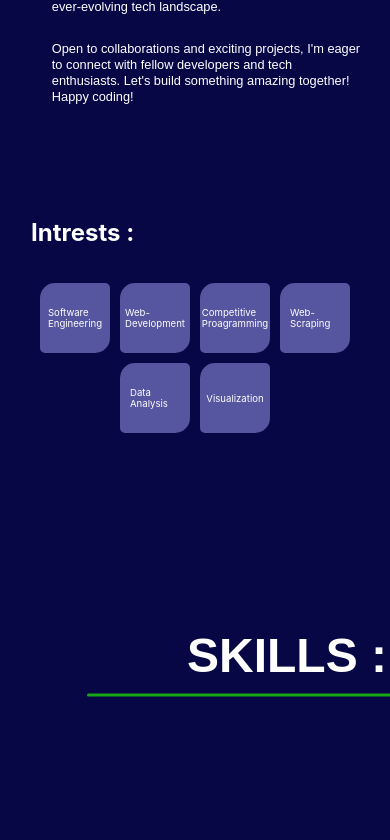
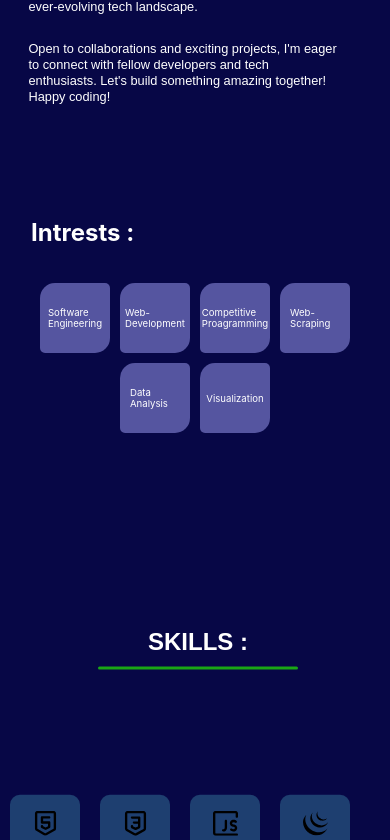
Before and after one commit to Vishesh-Paliwal/ReactPortfolio, a React (Create React App) app: page / in a window 390 px wide. Shown: the part 1155-1995 px from the top of the page. Built offline with nearby package versions, Linux system fonts and the light colour scheme.

Commit message:
page3 responsive

```diff
--- a/src/Page2/Page2.css
+++ b/src/Page2/Page2.css
@@ -22,7 +22,7 @@
     #txt {
         font-size: 1rem;
         line-height: 1.2rem;
-        transform: translate(-28vw, -5vh);
+        transform: translate(-34vw, -5vh);
         margin: 0 10px;
     }
 
--- a/src/Page3/Skills.css
+++ b/src/Page3/Skills.css
@@ -28,3 +28,41 @@
     transform: translateY(20vh);
     flex-wrap: wrap;
 }
+
+@media only screen and (max-width: 600px) {
+    #title{
+        color: white;
+        font-family: sans-serif;
+        font-size: 1.5rem;
+        transform: translate(30vw ,10vh);
+    }
+    #title::after{
+        content: "";
+        display: block;
+        height: 3px;
+        width: 200px;
+        margin-top: 10px;
+        background-color: rgb(26, 167, 21);
+        transform: translateX(-50px);
+        border-radius: 5px;
+    }
+
+    #skillpar{
+        height: 50px;
+        width: 50px;
+        margin: 10px;
+        border-radius: 10px;
+    }
+
+    #skillchild{
+        color: white;
+        font-family: sans-serif;
+        font-size: .5rem;
+    }
+
+    #imgdiv img{
+        height: 25px;
+        width: 25px;
+        margin: 10px;
+    }
+}
```
